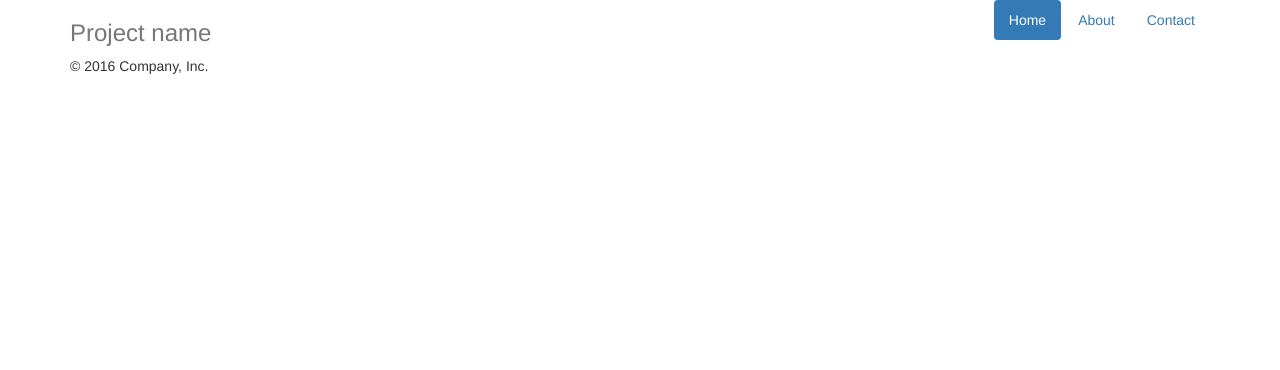
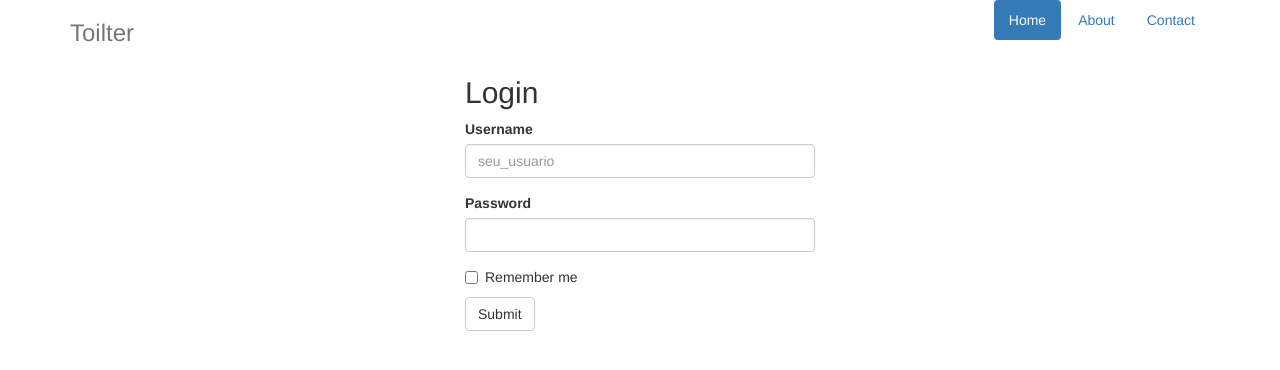
Before and after one commit to fnscoder/flask-jr, a Flask app: page /login in a window 1280 px wide. Shown: the top 370 px of the page. Run offline with Flask 2, Linux system fonts and the light colour scheme; some libraries are stand-ins or nearby versions.

Commit message:
login form

```diff
--- a/app/controllers/default.py
+++ b/app/controllers/default.py
@@ -1,5 +1,6 @@
 from flask import render_template
 from app import app
+from app.models.forms import LoginForm
 
 
 @app.route("/")
@@ -7,6 +8,12 @@ def index():
     return render_template('index.html')
 
 
-@app.route("/login")
+@app.route("/login", methods=["GET", "POST"])
 def login():
-    return render_template('base.html')
+    form = LoginForm()
+    if form.validate_on_submit():
+        print(form.username.data)
+        print(form.password.data)
+    else:
+        print(form.errors)
+    return render_template('login.html', form=form)
--- /dev/null
+++ b/app/models/forms.py
@@ -0,0 +1,9 @@
+from flask_wtf import FlaskForm
+from wtforms import StringField, PasswordField, BooleanField
+from wtforms.validators import DataRequired
+
+
+class LoginForm(FlaskForm):
+    username = StringField('username', validators=[DataRequired()])
+    password = PasswordField("password", validators=[DataRequired()])
+    remember_me = BooleanField("remember_me")
--- a/app/templates/base.html
+++ b/app/templates/base.html
@@ -28,16 +28,12 @@
             <li role="presentation"><a href="#">Contact</a></li>
           </ul>
         </nav>
-        <h3 class="text-muted">Project name</h3>
+        <h3 class="text-muted">Toilter</h3>
       </div>
 
       {% block content %}
 
       {% endblock %}
-
-      <footer class="footer">
-        <p>&copy; 2016 Company, Inc.</p>
-      </footer>
 
     </div> <!-- /container -->
 
--- /dev/null
+++ b/app/templates/login.html
@@ -0,0 +1,45 @@
+{% extends 'base.html' %}
+
+{% block title %}{{ super() }} - Login{% endblock %}
+
+{% block content %}
+    <div class="col-md-4 col-md-offset-4">
+    <h2>Login</h2>
+    <form action="" method="POST">
+        {{ form.csrf_token }}
+        <div class="form-group">
+            <label>Username</label>
+            {{ form.username(class="form-control", placeholder="seu_usuario") }}
+            {% if form.errors.username %}
+            <div class="alert alert-danger" role="alert">
+                <ul>
+                    {% for e in form.errors.username %}
+                        <li>{{ e }}</li>
+                    {% endfor %}
+                </ul>
+            </div>
+            {% endif %}
+        </div>
+        <div class="form-group">
+            <label>Password</label>
+            {{ form.password(class="form-control") }}
+            {% if form.errors.password %}
+            <div class="alert alert-danger" role="alert">
+                <ul>
+                    {% for e in form.errors.password %}
+                        <li>{{ e }}</li>
+                    {% endfor %}
+                </ul>
+            </div>
+            {% endif %}
+        </div>
+        <div class="checkbox">
+            <label>
+                {{ form.remember_me }} Remember me
+            </label>
+        </div>
+        <button type="submit" class="btn btn-default">Submit</button>
+    </form>
+    </div>
+
+{% endblock %}
--- a/config.py
+++ b/config.py
@@ -2,3 +2,5 @@ DEBUG = True
 
 SQLALCHEMY_DATABASE_URI = 'sqlite:///storage.db'
 SQLALCHEMY_TRACK_MODIFICATIONS = True
+
+SECRET_KEY = 'chave-de-seguranca-bem-segura'
```
